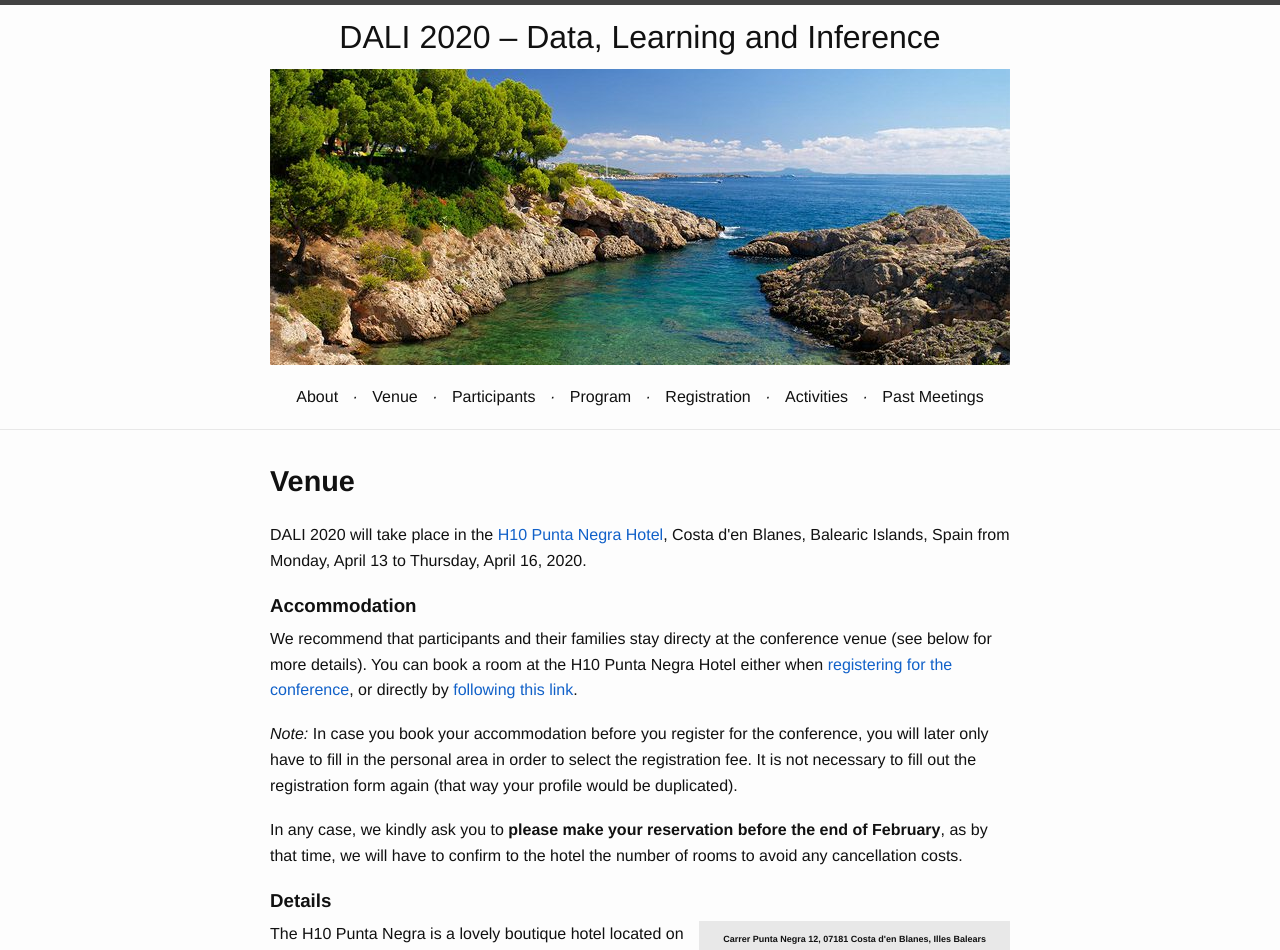
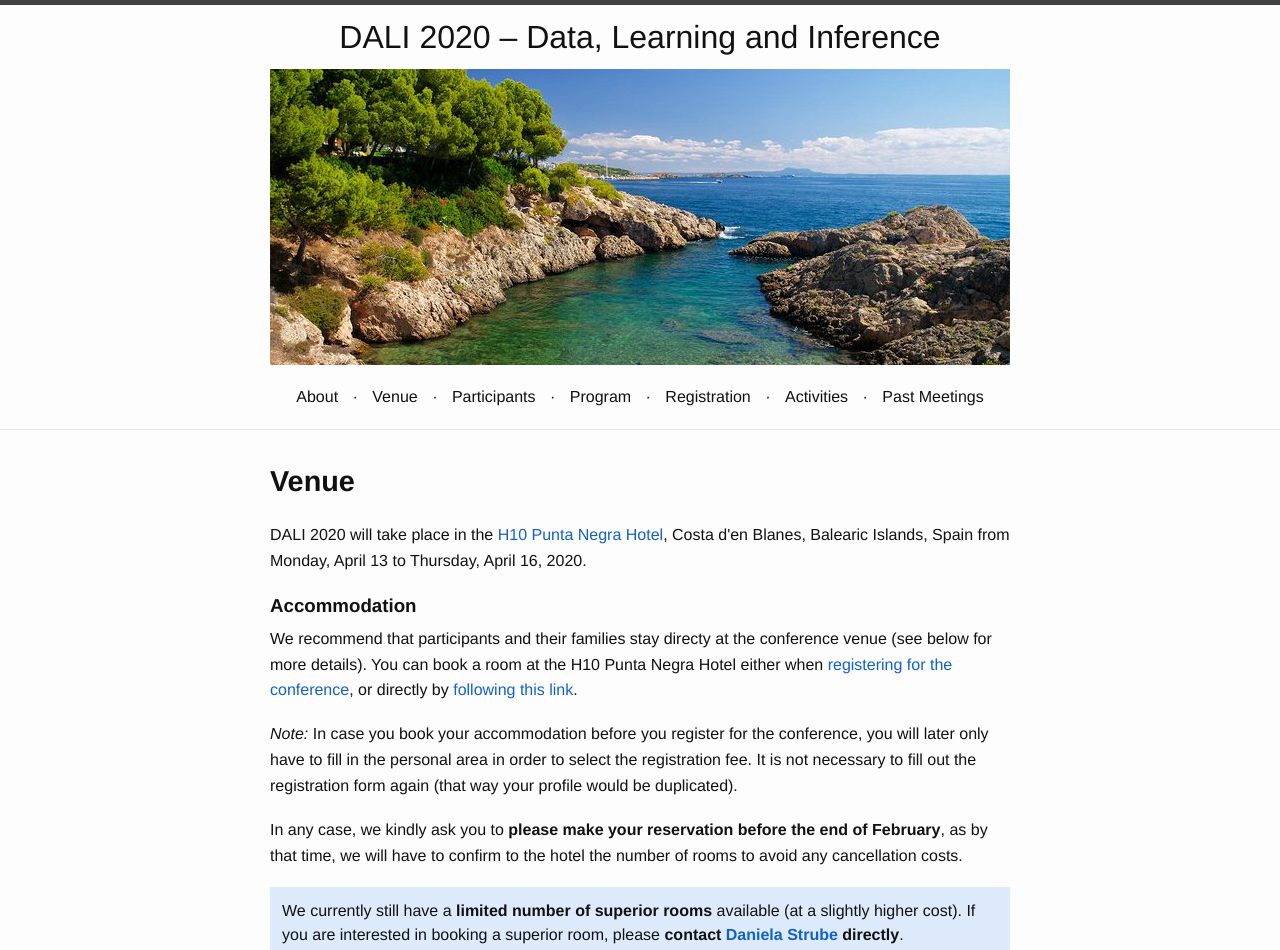
Before and after one commit to dalimeeting/dalimeeting.github.io, a Jekyll site: the page built from venue.html, in a window 1280 px wide, cut to the strip 0-950 px from the top of the page. Built offline with Jekyll 4.4.1, drawn with Linux system fonts in a browser that asks for light colours; some web fonts are replaced.

Commit message:
Add information about special offer for superior rooms

```diff
--- a/_sass/_layout.scss
+++ b/_sass/_layout.scss
@@ -114,6 +114,15 @@
 .content {
   padding-top: $spacing-unit;
   padding-bottom: $spacing-unit;
+}
+
+.infobox-special-offer {
+  box-sizing: border-box;
+  width: 100%;
+  padding: $spacing-unit / 2.5;
+  background: lighten($brand-color, 50%);
+  margin-top: $spacing-unit / 2;
+  margin-bottom: $spacing-unit / 2;
 }
 
 .infobox-venue {
--- a/venue.html
+++ b/venue.html
@@ -22,6 +22,10 @@ layout: page
   In any case, we kindly ask you to <strong>please make your reservation before the end of February</strong>, as by that time, we will have to confirm to the hotel the number of rooms to avoid any cancellation costs.
 </p>
 
+<div class="infobox-special-offer">
+  We currently still have a <strong>limited number of superior rooms</strong> available (at a slightly higher cost).
+  If you are interested in booking a superior room, please <strong>contact <a href="mailto:sevillacongresos2@viajeseci.es">Daniela Strube</a> directly</strong>.
+</div>
 
 <h3>Details</h3>
 
```
